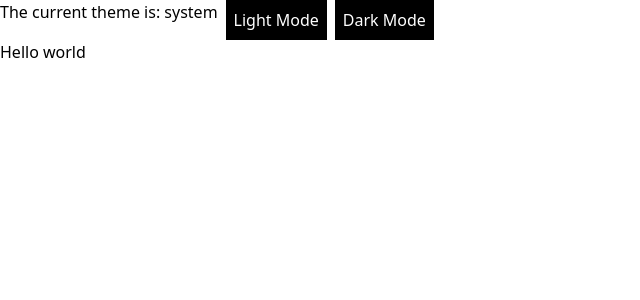
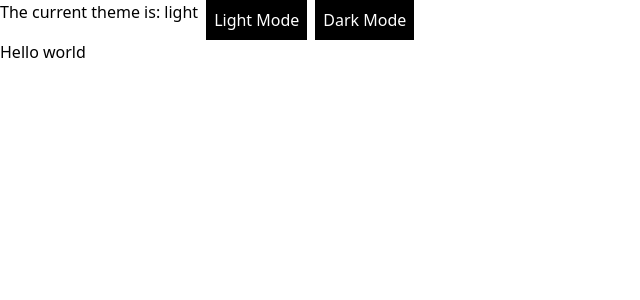
Before and after one commit to WillFDA/kanban-william, a Next.js app: page / in a window 1280 px wide. Shown: the top 300 px of the page, without its empty margins (0-640 px from the left). Built offline with nearby package versions, Linux system fonts and the light colour scheme.

Commit message:
Update ThemeSwitcher.tsx

```diff
--- a/app/ThemeSwitcher.tsx
+++ b/app/ThemeSwitcher.tsx
@@ -1,5 +1,5 @@
 "use client";
-import { useState, useEffect } from "react";
+import { useEffect, useState } from "react";
 import { useTheme } from "next-themes";
 
 const ThemeSwitcher = () => {
@@ -7,16 +7,23 @@ const ThemeSwitcher = () => {
   const { theme, setTheme } = useTheme();
 
   useEffect(() => {
-    const prefersDarkMode =
-      typeof window !== "undefined" &&
-      window.matchMedia("(prefers-color-scheme: dark)").matches;
-
-    if (!theme) {
+    const localStorageTheme = window.localStorage.getItem("theme");
+    if (!localStorageTheme) {
+      const prefersDarkMode = window.matchMedia(
+        "(prefers-color-scheme: dark)"
+      ).matches;
       setTheme(prefersDarkMode ? "dark" : "light");
+    } else {
+      setTheme(localStorageTheme);
     }
-
     setMounted(true);
   }, [theme, setTheme]);
+
+  const handleThemeChange = (newTheme) => {
+    setTheme(newTheme);
+    window.localStorage.setItem("theme", newTheme);
+  };
+
   if (!mounted) {
     return null;
   }
@@ -26,13 +33,13 @@ const ThemeSwitcher = () => {
       The current theme is: {theme}
       <button
         className="p-2 bg-black text-white dark:bg-white dark:text-black"
-        onClick={() => setTheme("light")}
+        onClick={() => handleThemeChange("light")}
       >
         Light Mode
       </button>
       <button
         className="p-2 bg-black text-white dark:bg-white dark:text-black"
-        onClick={() => setTheme("dark")}
+        onClick={() => handleThemeChange("dark")}
       >
         Dark Mode
       </button>
```
